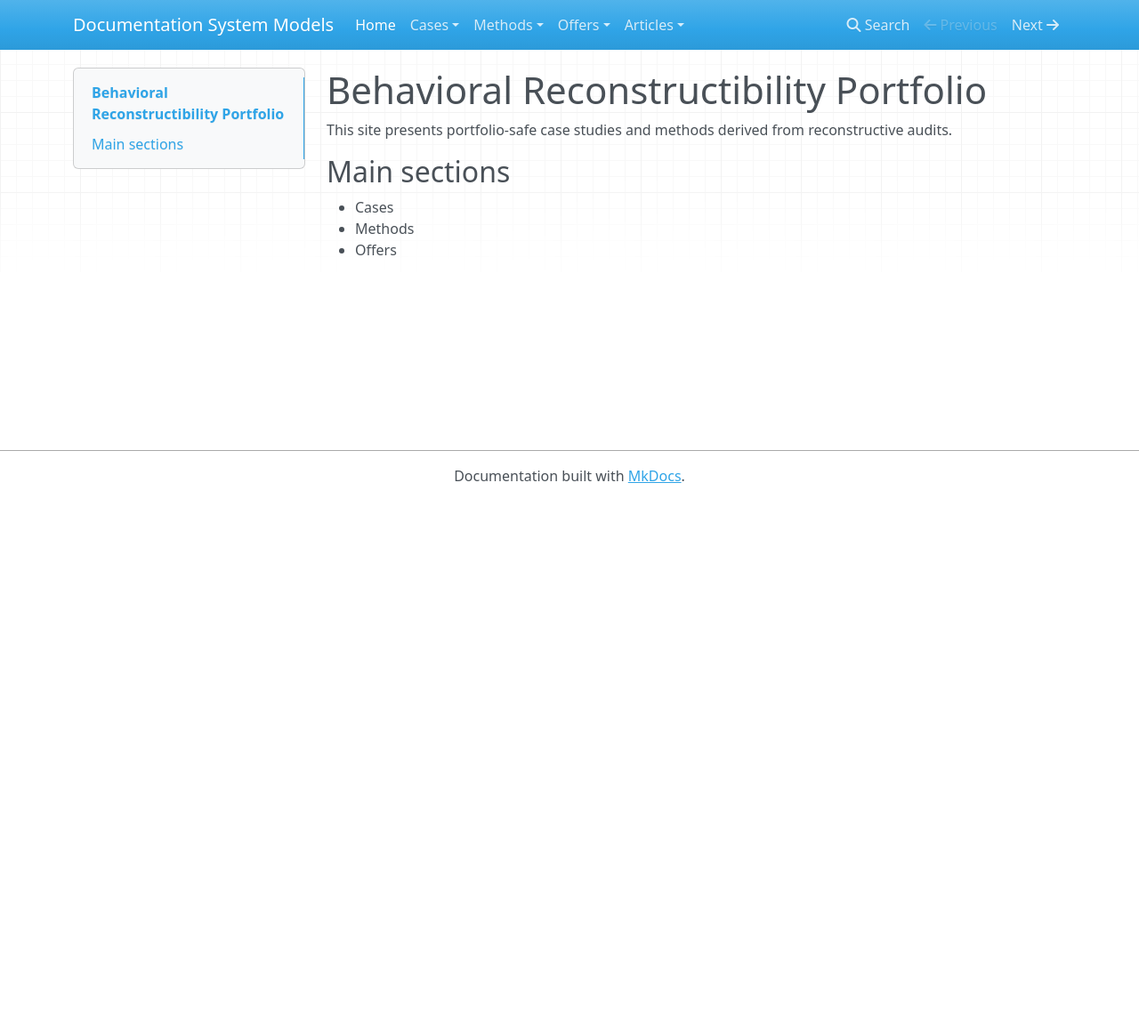
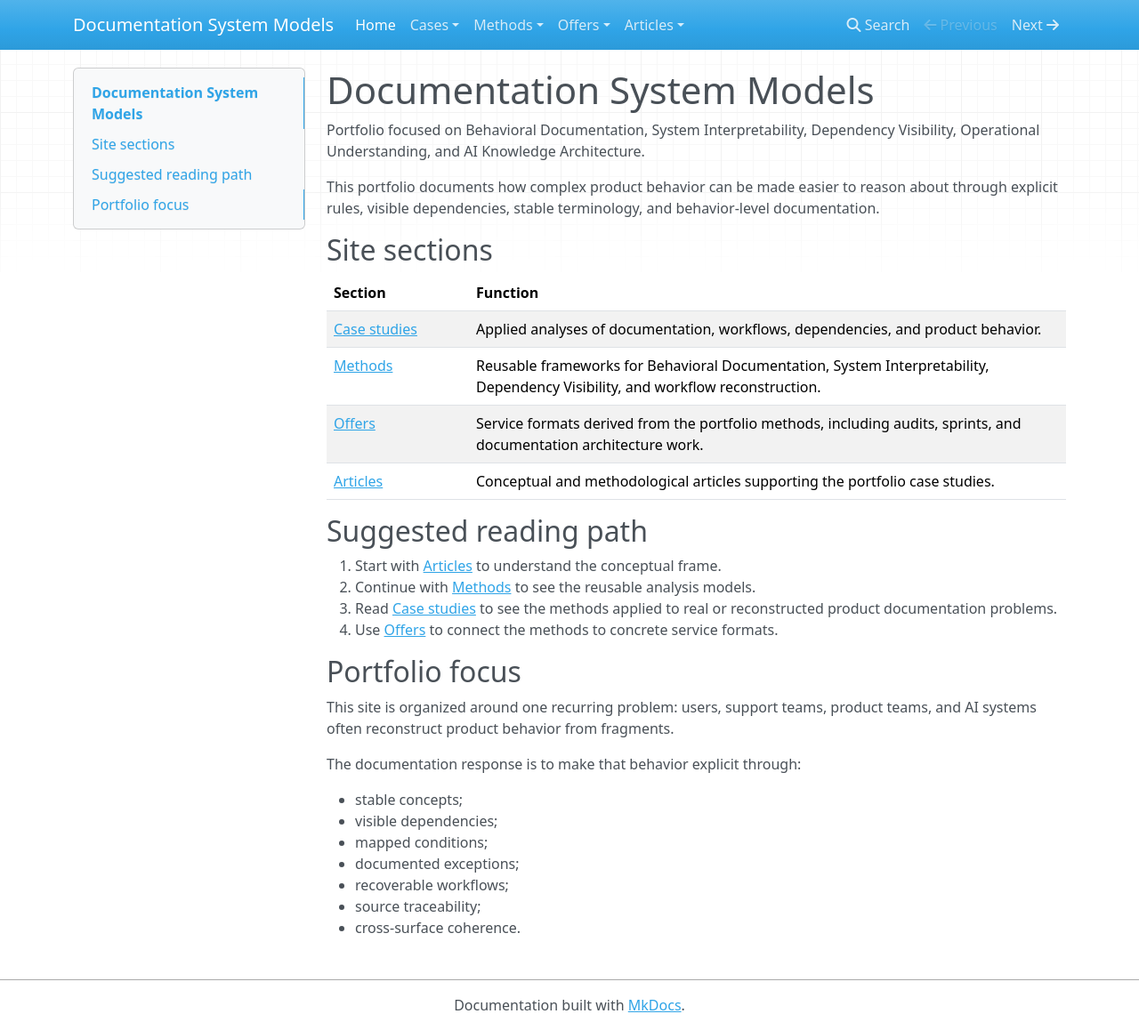
Before and after one commit to pdesperrier/docs-system-models, an MkDocs documentation site: the page built from docs/index.md, in a window 1280 px wide and 1158 px high. Shown: the whole window at 89% size. Built offline with MkDocs 1.6.1, drawn with Linux system fonts in a browser that asks for light colours; nearby versions of some CDN libraries.

Commit message:
Adjusted homepage site sections table width

```diff
--- a/docs/index.md
+++ b/docs/index.md
@@ -1,9 +1,63 @@
-# Behavioral Reconstructibility Portfolio
+---
+title: Portfolio
+---
 
-This site presents portfolio-safe case studies and methods derived from reconstructive audits.
+# Documentation System Models
 
-## Main sections
+Portfolio focused on Behavioral Documentation, System Interpretability, Dependency Visibility, Operational Understanding, and AI Knowledge Architecture.
 
-- Cases
-- Methods
-- Offers
+This portfolio documents how complex product behavior can be made easier to reason about through explicit rules, visible dependencies, stable terminology, and behavior-level documentation.
+
+## Site sections
+
+<table>
+  <colgroup>
+    <col style="width: 15%; min-width: 10rem;">
+    <col style="width: 85%;">
+  </colgroup>
+  <thead>
+    <tr>
+      <th>Section</th>
+      <th>Function</th>
+    </tr>
+  </thead>
+  <tbody>
+    <tr>
+      <td><a href="cases/">Case studies</a></td>
+      <td>Applied analyses of documentation, workflows, dependencies, and product behavior.</td>
+    </tr>
+    <tr>
+      <td><a href="methods/">Methods</a></td>
+      <td>Reusable frameworks for Behavioral Documentation, System Interpretability, Dependency Visibility, and workflow reconstruction.</td>
+    </tr>
+    <tr>
+      <td><a href="offers/">Offers</a></td>
+      <td>Service formats derived from the portfolio methods, including audits, sprints, and documentation architecture work.</td>
+    </tr>
+    <tr>
+      <td><a href="articles/">Articles</a></td>
+      <td>Conceptual and methodological articles supporting the portfolio case studies.</td>
+    </tr>
+  </tbody>
+</table>
+
+## Suggested reading path
+
+1. Start with [Articles](articles/) to understand the conceptual frame.
+2. Continue with [Methods](methods/) to see the reusable analysis models.
+3. Read [Case studies](cases/) to see the methods applied to real or reconstructed product documentation problems.
+4. Use [Offers](offers/) to connect the methods to concrete service formats.
+
+## Portfolio focus
+
+This site is organized around one recurring problem: users, support teams, product teams, and AI systems often reconstruct product behavior from fragments.
+
+The documentation response is to make that behavior explicit through:
+
+- stable concepts;
+- visible dependencies;
+- mapped conditions;
+- documented exceptions;
+- recoverable workflows;
+- source traceability;
+- cross-surface coherence.
```
